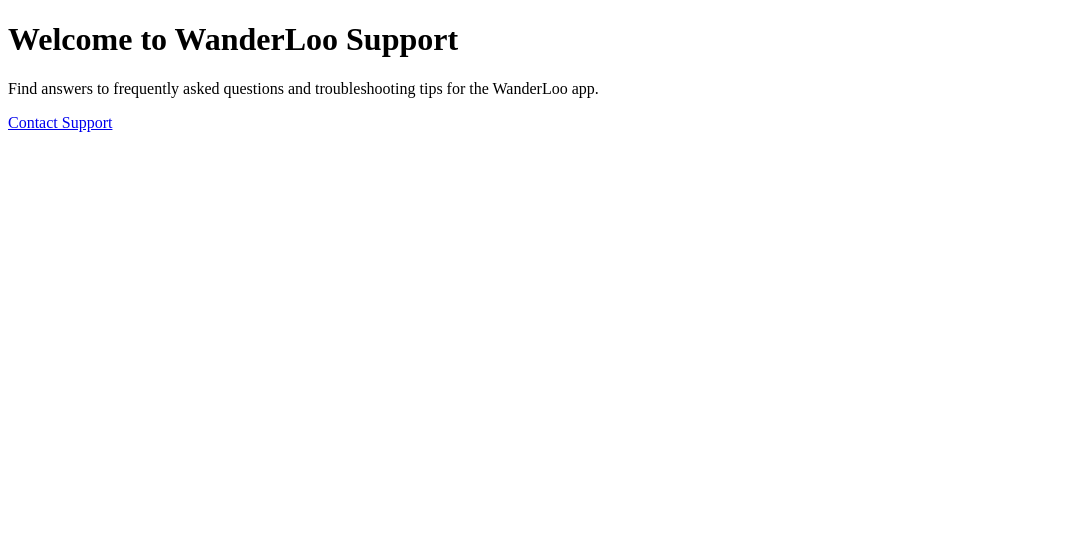
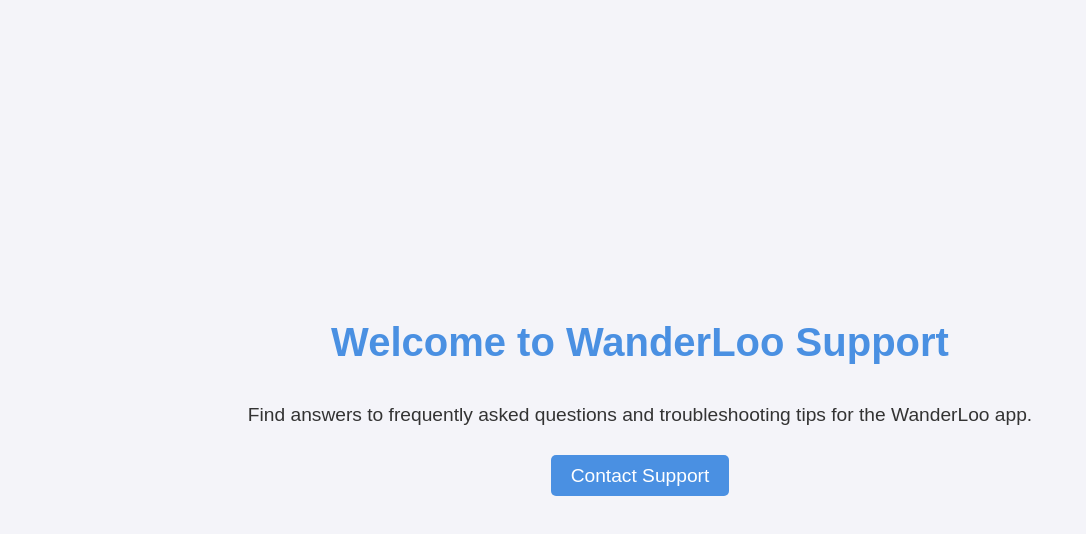
Before and after one commit to akshaypeco/WanderLoo, a plain HTML site: page index.html in a window 1280 px wide. Shown: the whole page, without its empty margins (0-1086 px from the left). Drawn offline with Linux system fonts and the light colour scheme.

Commit message:
Update index.html

```diff
--- a/index.html
+++ b/index.html
@@ -4,6 +4,40 @@
   <meta charset="UTF-8">
   <meta name="viewport" content="width=device-width, initial-scale=1.0">
   <title>WanderLoo Support</title>
+  <style>
+    body {
+      font-family: 'Arial', sans-serif;
+      background-color: #f4f4f9;
+      color: #333;
+      margin: 0;
+      padding: 0;
+      display: flex;
+      justify-content: center;
+      align-items: center;
+      height: 100vh;
+      flex-direction: column;
+    }
+    h1 {
+      color: #4a90e2;
+      margin-bottom: 20px;
+      font-size: 2.5em;
+    }
+    p {
+      font-size: 1.2em;
+      margin-bottom: 20px;
+    }
+    a {
+      color: #ffffff;
+      background-color: #4a90e2;
+      padding: 10px 20px;
+      text-decoration: none;
+      border-radius: 5px;
+      transition: background-color 0.3s ease;
+    }
+    a:hover {
+      background-color: #357ABD;
+    }
+  </style>
 </head>
 <body>
   <h1>Welcome to WanderLoo Support</h1>
```
